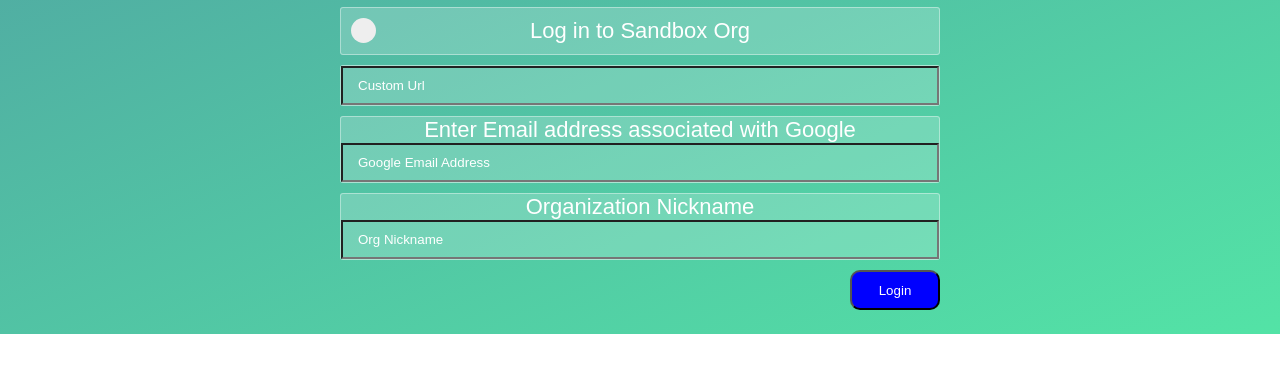
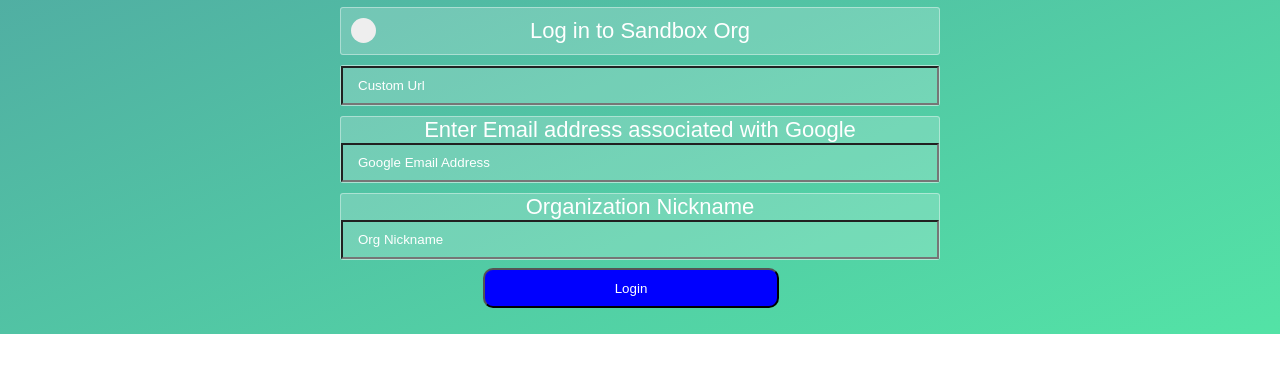
Before and after one commit to sfdcadmbot/GoogleVoice-SFDC, a website: page public/index.html in a window 1280 px wide. Shown: the part 396-768 px from the top of the page. Drawn offline with nearby package versions, Linux system fonts and the light colour scheme; a web font is replaced by a local one.

Commit message:
Update index.html

```diff
--- a/public/index.html
+++ b/public/index.html
@@ -108,15 +108,18 @@ debugger;
 					<span style="display:none" id="errormsg">This organization nickname already exists. Please provide a unique one</span>
                 <!--<button type="submit" id="login-button">Login</button>-->
 		  <input type="submit" value="Login" onclick="JavaScript:return Validator();" id="login-button" style="
-    background-color: blue;
+      background-color: blue;
     color: #FFFFFF;
-    float: right;
-    padding: 10px;
+    float: left;
+    padding: 11px;
     border-radius: 10px;
     -moz-border-radius: 10px;
     -webkit-border-radius: 10px;
-    width: 90px;
-    height: 40px;"/>
+    width: 296px;
+    height: 40px;
+    position: absolute;
+    top: 94%;
+    margin-left: -157px;"/>
 
             </form>
         </div>
```
